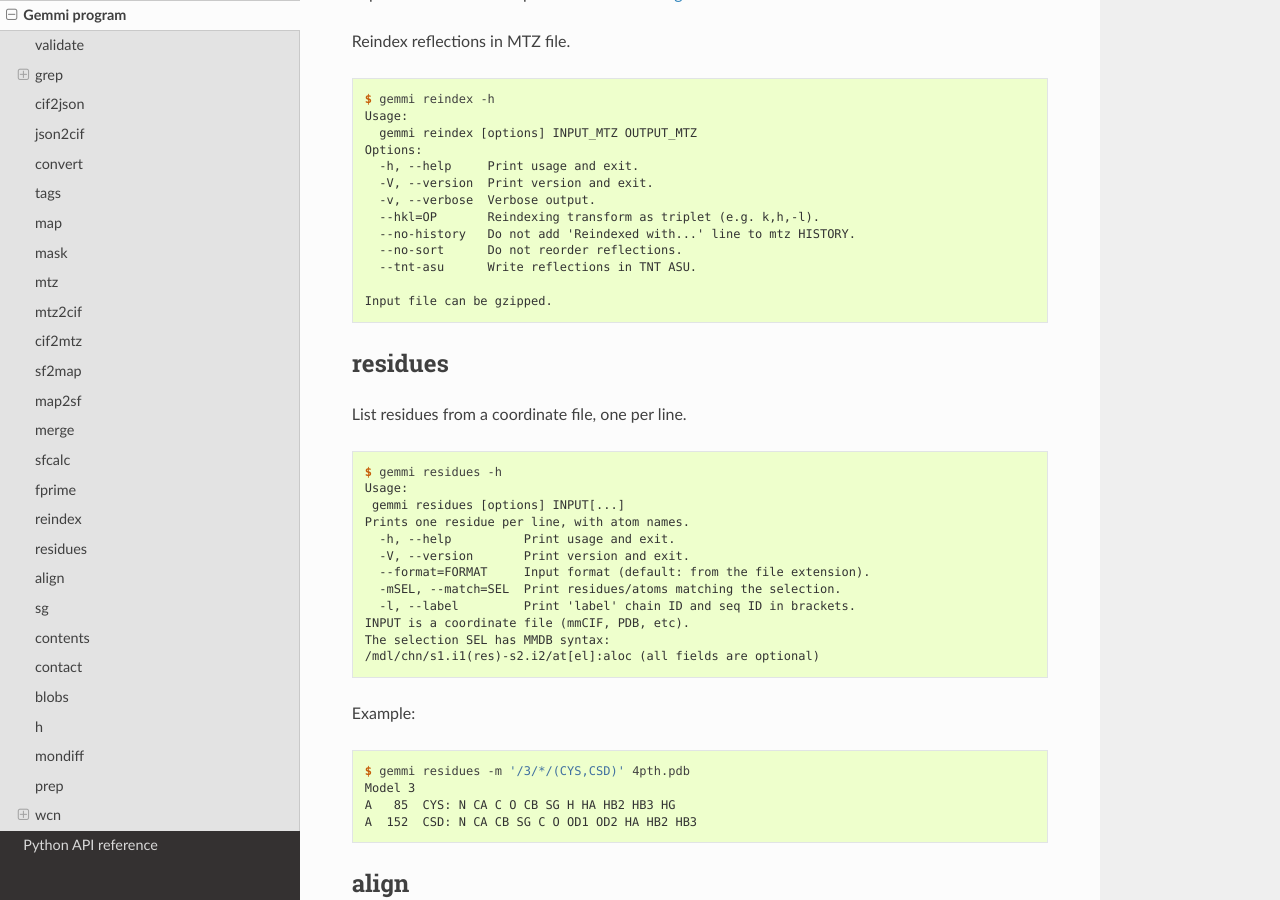
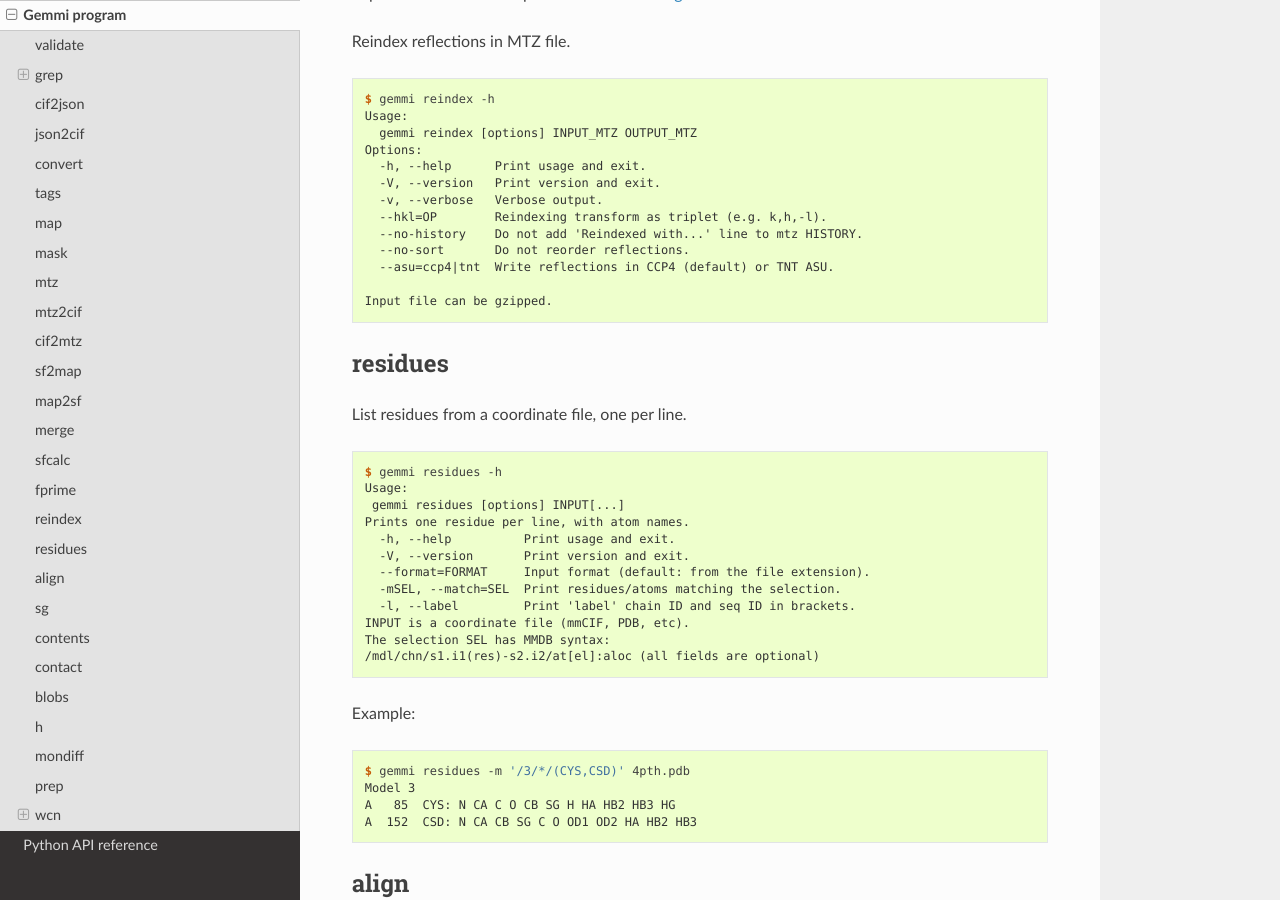
Before and after one commit to project-gemmi/gemmi, a Sphinx documentation site: the page built from docs/utils.rst, in a window 1280 px wide and 900 px high, scrolled down 18750 px. Built offline with Sphinx 7.4.7 and the Read the Docs theme 2.0.0, drawn with Linux system fonts in a browser that asks for light colours.

Commit message:
gemmi-reindex: changed option --tnt-asu to --asu=ccp4|tnt

```diff
--- a/docs/reindex-help.txt
+++ b/docs/reindex-help.txt
@@ -2,12 +2,12 @@ $ gemmi reindex -h
 Usage:
   gemmi reindex [options] INPUT_MTZ OUTPUT_MTZ
 Options:
-  -h, --help     Print usage and exit.
-  -V, --version  Print version and exit.
-  -v, --verbose  Verbose output.
-  --hkl=OP       Reindexing transform as triplet (e.g. k,h,-l).
-  --no-history   Do not add 'Reindexed with...' line to mtz HISTORY.
-  --no-sort      Do not reorder reflections.
-  --tnt-asu      Write reflections in TNT ASU.
+  -h, --help      Print usage and exit.
+  -V, --version   Print version and exit.
+  -v, --verbose   Verbose output.
+  --hkl=OP        Reindexing transform as triplet (e.g. k,h,-l).
+  --no-history    Do not add 'Reindexed with...' line to mtz HISTORY.
+  --no-sort       Do not reorder reflections.
+  --asu=ccp4|tnt  Write reflections in CCP4 (default) or TNT ASU.
 
 Input file can be gzipped.
```
Also changed, not shown: 1 other file.
